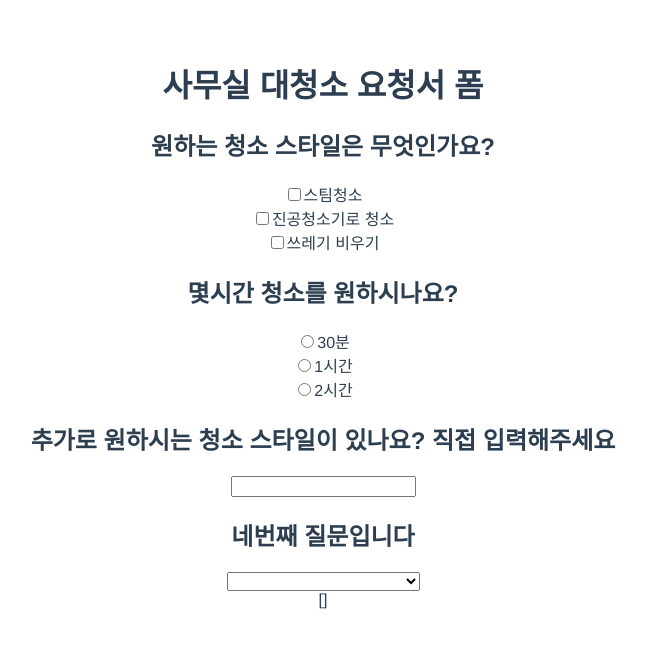
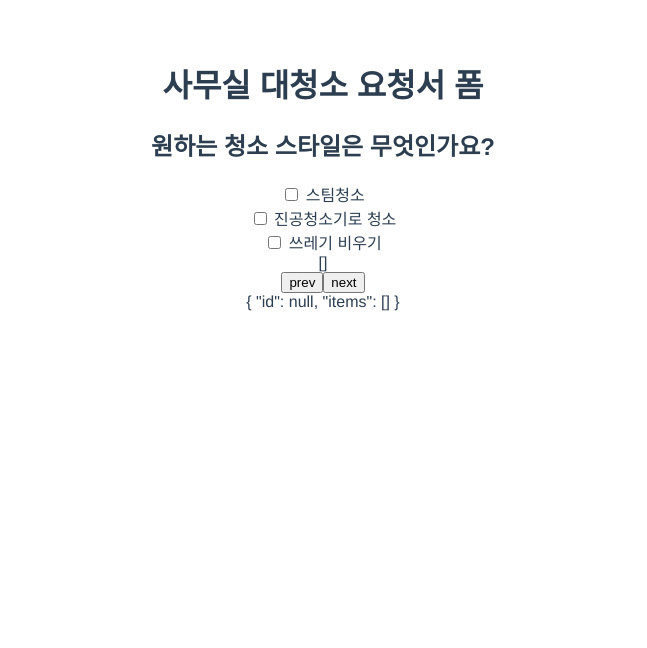
Before and after one commit to yunseop-kim/multi-step-component, a Vue app: page / in a window 1280 px wide. Shown: the top 648 px of the page, without its empty margins (317-964 px from the left). Built offline with nearby package versions, Linux system fonts and the light colour scheme.

Commit message:
vuex 로직 구현

```diff
--- a/package.json
+++ b/package.json
@@ -9,7 +9,8 @@
   },
   "dependencies": {
     "core-js": "^2.6.5",
-    "vue": "^2.6.10"
+    "vue": "^2.6.10",
+    "vuex": "^3.1.1"
   },
   "devDependencies": {
     "@vue/cli-plugin-babel": "^3.7.0",
--- a/src/App.vue
+++ b/src/App.vue
@@ -3,63 +3,68 @@
     <div id="title">
       <h1>{{myInput.title}}</h1>
     </div>
-    <div id="items" v-for="(item, index) in myInput.items" :key="index">
-      <h2 :id="`item-${item.itemId}`">{{item.title}}</h2>
-      <div v-if="item.formType == 1">
-        <div v-for="option in item.options" :key="option.id">
-          <input
-            type="checkbox"
-            :id="`checkbox-${option.id}`"
-            :value="option.text"
-            v-model="checkedItem"
-          >
-          <label :for="`checkbox-${option.id}`">{{option.text}}</label>
-        </div>
-      </div>
-      <div v-if="item.formType == 2">
-        <div v-for="option in item.options" :key="option.id">
-          <input
-            type="radio"
-            :id="`radio-${option.id}`"
-            :value="option.text"
-            v-model="radioCheckedItem"
-          >
-          <label :for="`radio-${option.id}`">{{option.text}}</label>
-          <br>
-        </div>
-      </div>
-      <div v-if="item.formType == 3">
-        <input type="text" v-model="textItem">
-      </div>
-      <div v-if="item.formType == 4">
-        <select v-model="selectedItem">
-          <option
-            v-for="option in item.options"
-            :key="option.id"
-            :value="option.text"
-          >{{option.text}}</option>
-        </select>
-      </div>
+    <input-template v-for="(item, index) in myInput.items" :key="index" :item="item">
+      <h2 v-if="step == index">{{item.title}}</h2>
+      <component v-if="step == index" :item="item" :is="componentFactory(item.formType)"></component>
+    </input-template>
+    <div>
+      <button @click="prev">prev</button>
+      <button @click="next">next</button>
     </div>
-    {{checkedItem}}
-    {{radioCheckedItem}}
-    {{textItem}}
-    {{selectedItem}}
+    {{ output }}
   </div>
 </template>
 
 <script>
+import { mapGetters } from "vuex";
+
 import myInput from "@/assets/input.json";
+import InputTemplate from "./components/InputTemplates/InputTemplate";
+import CheckboxTemplate from "./components/InputTemplates/CheckboxTemplate";
+import RadioTemplate from "./components/InputTemplates/RadioTemplate";
+import SelectboxTemplate from "./components/InputTemplates/SelectboxTemplate";
+import TextInputTemplate from "./components/InputTemplates/TextInputTemplate";
 export default {
   name: "app",
   data() {
     return {
       myInput,
-      checkedItem: [],
-      radioCheckedItem: null,
-      textItem: "",
-      selectedItem: null
+      step: 0
     };
+  },
+  computed: {
+    ...mapGetters(["output"])
+  },
+  methods: {
+    componentFactory(formType) {
+      switch (formType) {
+        case 1:
+          return "CheckboxTemplate";
+        case 2:
+          return "RadioTemplate";
+        case 3:
+          return "TextInputTemplate";
+        case 4:
+          return "SelectboxTemplate";
+        default:
+          return "InputTemplate";
+      }
+    },
+    prev() {
+      this.$store.commit('removeItem')
+      this.step--;
+    },
+    next() {
+      this.$store.commit('addItem')
+      this.step++;
+    }
+  },
+  components: {
+    InputTemplate,
+    CheckboxTemplate,
+    RadioTemplate,
+    SelectboxTemplate,
+    TextInputTemplate
   }
 };
 </script>
--- /dev/null
+++ b/src/components/InputTemplates/CheckboxTemplate.vue
@@ -0,0 +1,25 @@
+<template>
+  <div>
+    <div v-for="option in item.options" :key="option.id">
+      <input type="checkbox" :value="option.text" v-model="selectedItems">
+      {{option.text}}
+    </div>
+    {{selectedItems}}
+  </div>
+</template>
+<script>
+import InputTemplate from "./InputTemplate";
+export default {
+  name: "CheckboxTemplate",
+  extends: InputTemplate,
+  watch: {
+    selectedItems(val, oldVal) {
+      const item = {
+        id: this.item.itemId,
+        answer: val.join(",")
+      };
+      this.$store.commit('setInputItem', item)
+    }
+  }
+};
+</script>
--- /dev/null
+++ b/src/components/InputTemplates/InputTemplate.vue
@@ -0,0 +1,31 @@
+<template>
+  <div>
+    <slot></slot>
+  </div>
+</template>
+<script>
+export default {
+  name: "InputTemplate",
+  props: ["item"],
+  watch: {
+    selectedItems(val, oldVal) {
+      console.log("selectedItems", val, oldVal);
+    },
+    selectedItem(val, oldVal) {
+      console.log("selectedItem", val, oldVal);
+    },
+    textInput(val, oldVal) {
+      console.log("textInput", val, oldVal);
+    }
+  },
+  data() {
+    return {
+      selectedItems: [],
+      selectedItem: null,
+      textInput: null
+    };
+  }
+};
+</script>
+<style>
+</style>
--- /dev/null
+++ b/src/components/InputTemplates/RadioTemplate.vue
@@ -0,0 +1,30 @@
+<template>
+  <div>
+    <div v-for="option in item.options" :key="option.id">
+      <input
+        :name="`option-${option.itemId}`"
+        type="radio"
+        :value="option.text"
+        v-model="selectedItem"
+      >
+      {{option.text}}
+    </div>
+    {{selectedItem}}
+  </div>
+</template>
+<script>
+import InputTemplate from "./InputTemplate";
+export default {
+  name: "CheckboxTemplate",
+  extends: InputTemplate,
+  watch: {
+    selectedItem(val, oldVal) {
+      const item = {
+        id: this.item.itemId,
+        answer: val
+      };
+      this.$store.commit("setInputItem", item);
+    }
+  }
+};
+</script>
--- /dev/null
+++ b/src/components/InputTemplates/SelectboxTemplate.vue
@@ -0,0 +1,27 @@
+<template>
+  <div>
+    <select v-model="selectedItem">
+      <option :value="null">선택하세요</option>
+      <option v-for="option in item.options" :key="option.id" :value="option.text">{{option.text}}</option>
+    </select>
+    <div>
+      {{selectedItem}}
+    </div>
+  </div>
+</template>
+<script>
+import InputTemplate from "./InputTemplate";
+export default {
+  name: "CheckboxTemplate",
+  extends: InputTemplate,
+  watch: {
+    selectedItem(val, oldVal) {
+      const item = {
+        id: this.item.itemId,
+        answer: val
+      };
+      this.$store.commit("setInputItem", item);
+    }
+  },
+};
+</script>
--- /dev/null
+++ b/src/components/InputTemplates/TextInputTemplate.vue
@@ -0,0 +1,22 @@
+<template>
+  <div>
+    <input type="text" v-model="textInput">
+    <div>{{textInput}}</div>
+  </div>
+</template>
+<script>
+import InputTemplate from "./InputTemplate";
+export default {
+  name: "CheckboxTemplate",
+  extends: InputTemplate,
+  watch: {
+    textInput(val, oldVal) {
+      const item = {
+        id: this.item.itemId,
+        answer: val
+      };
+      this.$store.commit("setInputItem", item);
+    }
+  },
+};
+</script>
--- a/src/main.js
+++ b/src/main.js
@@ -1,8 +1,10 @@
 import Vue from 'vue'
 import App from './App.vue'
+import store from './store'
 
 Vue.config.productionTip = false
 
 new Vue({
-  render: h => h(App),
+  store,
+  render: h => h(App)
 }).$mount('#app')
--- /dev/null
+++ b/src/store/index.js
@@ -0,0 +1,45 @@
+import Vue from 'vue'
+import Vuex from 'vuex'
+import createLogger from 'vuex/dist/logger'
+
+Vue.use(Vuex)
+
+const debug = process.env.NODE_ENV !== 'production'
+
+export default new Vuex.Store({
+    state: {
+        output: {
+            id: null,
+            items: []
+        },
+        currentItem: {
+            id: null,
+            answer: null
+        }
+    },
+    getters: {
+        output: state => state.output,
+        currentItem: state => state.currentItem
+    },
+    mutations: {
+        addItem(state) {
+            state.output.items.push(state.currentItem)
+            state.currentItem = {
+                id: null,
+                answer: null
+            }
+        },
+        removeItem(state) {
+            state.output.items.pop()
+        },
+        setInputItem(state, {
+            id = null,
+            answer = null
+        }) {
+            state.currentItem.id = id
+            state.currentItem.answer = answer
+        }
+    },
+    strict: debug,
+    plugins: debug ? [createLogger()] : []
+})
```
Also changed, not shown: 1 other file (tests, documents, lock files or other folders).
